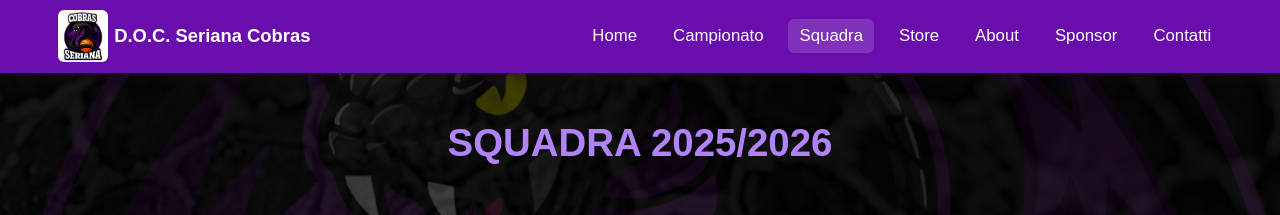
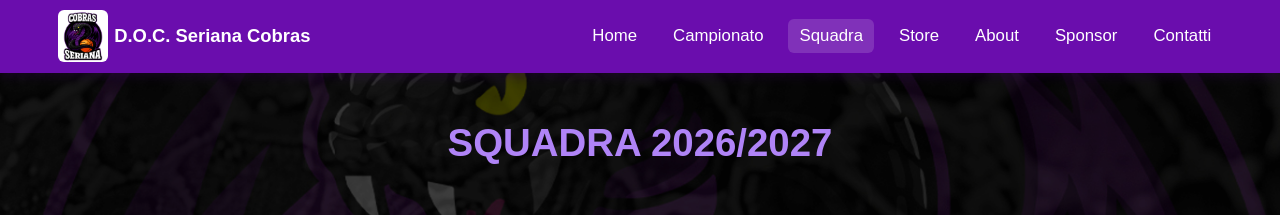
Before and after one commit to Piaazzaa/serianacobras, a React (Create React App) app: page /roster in a window 1280 px wide. Shown: the top 215 px of the page. Built offline with nearby package versions, Linux system fonts and the light colour scheme.

Commit message:
Mazzo Vecchie Glorie

```diff
--- a/src/Components/Arrays/Players.js
+++ b/src/Components/Arrays/Players.js
@@ -52,13 +52,6 @@ const Players =
         number : 6,
         position : "Guardia",
         photo : gualo
-    },
-    {
-        name : "Luca",
-        surname : "Mazzoleni",
-        number : 8,
-        position : "Centro",
-        photo : mazzo
     },
     {
         name : "Marco",
@@ -129,6 +122,13 @@ const Players =
         number : 25,
         position : "Centro",
         photo : belo
+    },
+    {
+        name : "Luca",
+        surname : "Mazzoleni",
+        number : 8,
+        position : "Vecchie Glorie",
+        photo : mazzo
     }
 ]
 
--- a/src/Components/Pages/Roster.jsx
+++ b/src/Components/Pages/Roster.jsx
@@ -12,7 +12,7 @@ export default function Roster() {
 
   return (
     <div className="roster-container">
-      <h1 className="roster-title">Squadra 2025/2026</h1>
+      <h1 className="roster-title">Squadra 2026/2027</h1>
 
       {Object.entries(groupedPlayers).map(([position, group]) => (
         <div key={position} className="role-section">
```
